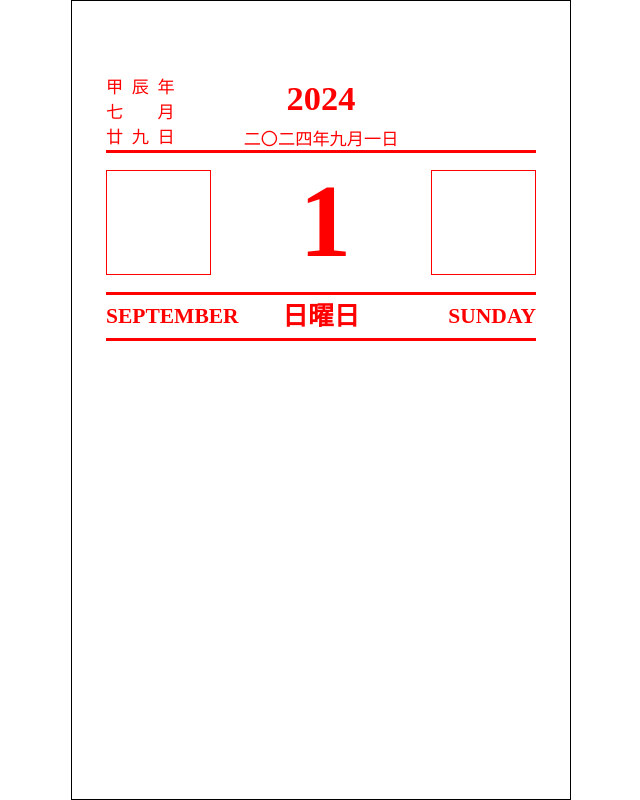
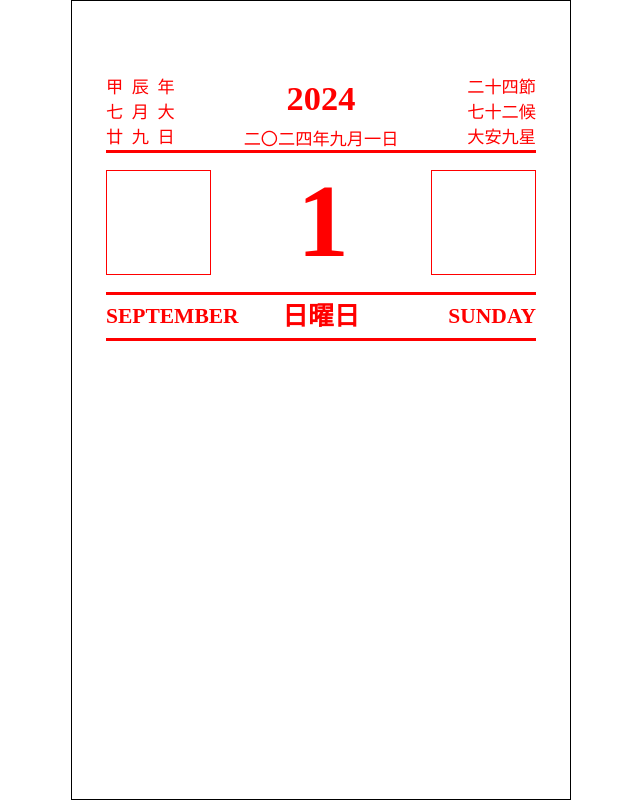
Before and after one commit to silloi/desktop-calendar, a Nuxt app: page / in a window 1280 px wide. Shown: the whole page, without its empty margins (319-959 px from the left). Built offline with nearby package versions, Linux system fonts and the light colour scheme.

Commit message:
feature: refine getting lunar calendar and implement rokuyo

```diff
--- /dev/null
+++ b/composables/useKyureki.ts
@@ -0,0 +1,54 @@
+import { parseKansuji } from "~/libs/number";
+
+const lunarLongDateFormatter = new Intl.DateTimeFormat(
+  "zh-Hans-CN-u-ca-chinese",
+  {
+    dateStyle: "long",
+  }
+);
+
+export function useKyureki(solarDate: ComputedRef<Date>) {
+  const lunarLongDateString = computed(() =>
+    lunarLongDateFormatter.format(solarDate.value)
+  ); // 2024甲辰年八月初七
+  const lunarYearString = computed(() =>
+    lunarLongDateString.value.slice(4, 7).replace("年", "")
+  ); // 甲辰
+  const lunarMonthString = computed(() =>
+    lunarLongDateString.value.slice(7, 9).replace("月", "")
+  ); // 八
+  const lunarDateString = computed(() => lunarLongDateString.value.slice(-2)); // 初七
+
+  const lunarMonthNumber = computed(() => parseKansuji(lunarMonthString.value)); // 8
+  const lunarDateNumber = computed(() => parseKansuji(lunarDateString.value)); // 7
+
+  const lunarDateNumberDifferenceFrom30 = computed(
+    () => 30 - lunarDateNumber.value
+  ); // 23
+  const solarDateLunar30th = computed(() => new Date(solarDate.value)); // 2024-09-09
+  watchEffect(() =>
+    solarDateLunar30th.value.setDate(
+      solarDate.value.getDate() + lunarDateNumberDifferenceFrom30.value
+    )
+  ); // 2024-10-02
+  const isLunarBigMonth = computed(
+    () =>
+      lunarLongDateFormatter.format(solarDateLunar30th.value).slice(-2) ===
+      "三十"
+  ); // true
+  console.log(lunarDateNumber.value); // true
+  const lunarMonthBigOrSmall = computed(() =>
+    isLunarBigMonth.value ? "大" : "小"
+  ); // 大
+
+  return {
+    lunarYearString,
+    lunarMonthString,
+    lunarDateString,
+
+    lunarMonthNumber,
+    lunarDateNumber,
+
+    lunarMonthBigOrSmall,
+  };
+}
--- /dev/null
+++ b/composables/useRekichu.ts
@@ -0,0 +1,9 @@
+const ROKUYO = ["大安", "赤口", "先勝", "友引", "先負", "仏滅"];
+
+export function useRokuyo(
+  lunarMonth: ComputedRef<number>,
+  lunarDate: ComputedRef<number>
+) {
+  const index = computed(() => (lunarMonth.value + lunarDate.value) % 6);
+  return computed(() => ROKUYO[index.value]);
+}
--- /dev/null
+++ b/libs/number.ts
@@ -0,0 +1,37 @@
+const KANSUJI = ["〇", "一", "二", "三", "四", "五", "六", "七", "八", "九"];
+
+// 31までの漢数字を数値に変換する
+export function parseKansuji(kansuji: string): number {
+  const kansujiArray = [...kansuji];
+
+  let sum = 0;
+  const onesPlace = kansujiArray.pop();
+  if (!onesPlace) {
+    return sum;
+  }
+  const onesPlaceNumber = KANSUJI.indexOf(onesPlace);
+  sum += onesPlaceNumber;
+
+  const tensPlace = kansujiArray.pop();
+  if (!tensPlace) {
+    return sum;
+  }
+  switch (tensPlace) {
+    case "初":
+      break;
+    case "十":
+      sum += 10;
+      break;
+    case "廿":
+      sum += 20;
+      break;
+    case "卅":
+      sum += 30;
+      break;
+    default:
+      const tensPlaceNumber = KANSUJI.indexOf(tensPlace);
+      sum += tensPlaceNumber * 10;
+      break;
+  }
+  return sum;
+}
--- a/pages/index.vue
+++ b/pages/index.vue
@@ -1,10 +1,9 @@
 <script setup lang="ts">
 import { ref, computed, watch, onMounted } from "vue";
+import { useKyureki } from "~/composables/useKyureki";
+import { useRokuyo } from "~/composables/useRekichu";
 
-const lunarDateFormatter = new Intl.DateTimeFormat("zh-Hant-HK-u-ca-chinese", {
-  dateStyle: "long",
-});
-const solarDateFormatter = new Intl.DateTimeFormat("zh-Hant-HK-u-nu-hanidec", {
+const solarDateFormatter = new Intl.DateTimeFormat("zh-Hans-CN-u-nu-hanidec", {
   dateStyle: "long",
 });
 
@@ -35,28 +34,18 @@ const color = computed(() =>
   date.value.getDay() === 0 ? "#ff0000" : "#000080"
 );
 
-const lunarFullString = computed(() => lunarDateFormatter.format(date.value));
+const {
+  lunarYearString,
+  lunarMonthString,
+  lunarDateString,
 
-const lunarYearString = computed(() => lunarFullString.value.slice(0, 2));
-const lunarMonthString = computed(() =>
-  lunarFullString.value.slice(9, 11).replace("月", "")
-);
-const lunarDateString = computed(() => {
-  const rawString = Number.parseInt(
-    lunarFullString.value.slice(-2).replace("月", "")
-  ).toLocaleString("zh-Hant-HK-u-nu-hanidec");
-  return rawString
-    .replace("一〇", "十")
-    .replace(/一(一|二|三|四|五|六|七|八|九)/, "十$1")
-    .replace("二〇", "二十")
-    .replace(/二(一|二|三|四|五|六|七|八|九)/, "廿$1")
-    .replace("三〇", "三十");
-});
-const lunarDateStringPadZero = computed(() =>
-  lunarDateString.value.length === 1
-    ? `初${lunarDateString.value}`
-    : lunarDateString.value
-);
+  lunarMonthNumber,
+  lunarDateNumber,
+
+  lunarMonthBigOrSmall,
+} = useKyureki(date);
+
+const rokuyo = useRokuyo(lunarMonthNumber, lunarDateNumber);
 
 const monthEnglishString = computed(() =>
   date.value.toLocaleString("en-US", { month: "long" })
@@ -90,17 +79,17 @@ onMounted(() => {
     <section class="top">
       <nav>
         <p>{{ lunarYearString }}年</p>
-        <p>{{ lunarMonthString }}月</p>
-        <p>{{ lunarDateStringPadZero }}日</p>
+        <p>{{ lunarMonthString }}月{{ lunarMonthBigOrSmall }}</p>
+        <p>{{ lunarDateString }}日</p>
       </nav>
       <div class="title">
         <h1>{{ solarYearNumber }}</h1>
         <h2>{{ solarFullString }}</h2>
       </div>
       <nav>
-        <!-- <p>七十二候</p> -->
-        <!-- <p>六曜九星</p> -->
-        <!-- <p>二十四節</p> -->
+        <p>二十四節</p>
+        <p>七十二候</p>
+        <p>{{ rokuyo }}九星</p>
       </nav>
     </section>
     <section class="middle">
@@ -207,6 +196,7 @@ h2 {
   color: inherit;
   text-decoration: none;
   cursor: pointer;
+  margin-right: 0.25rem;
 }
 
 .bottom {
```
